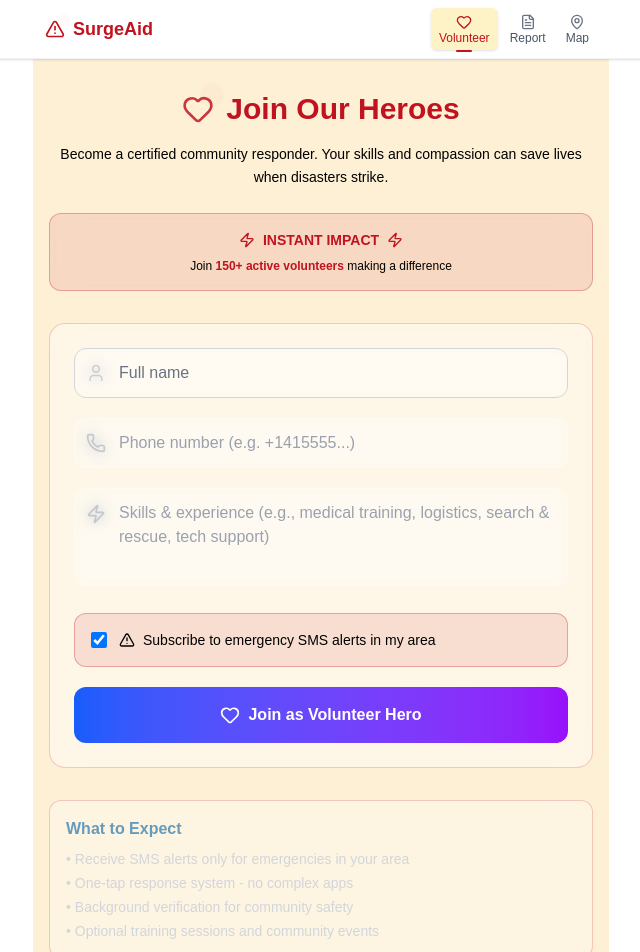
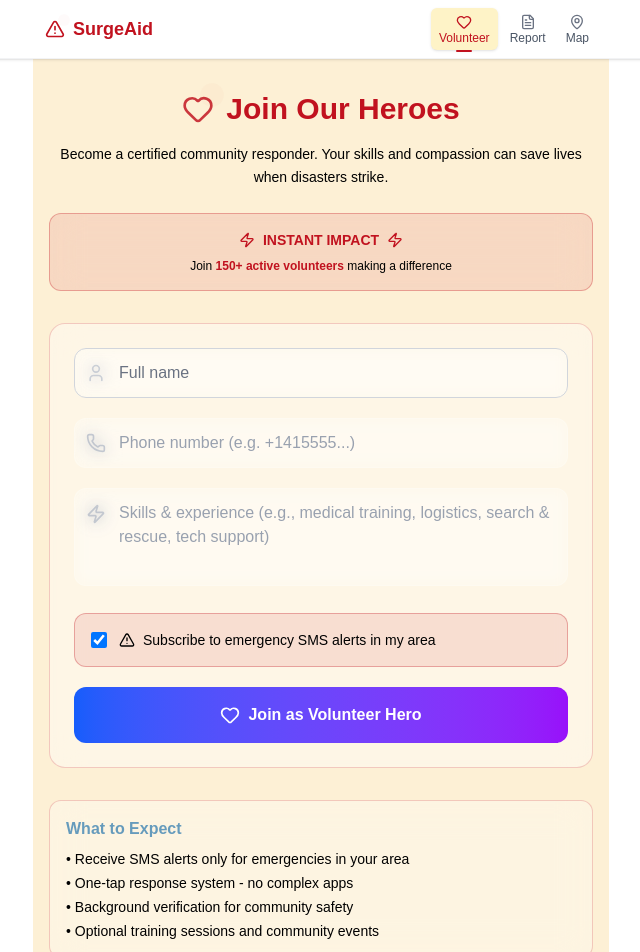
Before and after one commit to Kush1601/SurgeAid, a Next.js app: page /volunteer in a window 1280 px wide. Shown: the top 952 px of the page, without its empty margins (319-959 px from the left). Built offline with nearby package versions, Linux system fonts and the light colour scheme.

Commit message:
fixed colors

```diff
--- a/app/page.js
+++ b/app/page.js
@@ -86,7 +86,7 @@ export default function Home() {
           </div>
 
           {/* Dynamic Stats */}
-          <div className="bg-white/10 backdrop-blur-lg rounded-xl p-4 border border-white/20 mb-8">
+          <div className="backdrop-blur-lg rounded-xl p-4 border mb-8" style={{backgroundColor: 'rgba(255, 255, 255, 0.4)', borderColor: 'rgba(193, 18, 31, 0.2)'}}>
             <div className="grid grid-cols-2 gap-4">
               {stats.map((stat, index) => (
                 <div
--- a/app/volunteer/page.js
+++ b/app/volunteer/page.js
@@ -180,7 +180,7 @@ export default function VolunteerForm() {
         <div className={`mt-8 space-y-4 transform transition-all duration-1000 delay-500 ${isVisible ? 'translate-y-0 opacity-100' : 'translate-y-10 opacity-0'}`}>
           <div className="backdrop-blur-lg rounded-xl p-4 border" style={{backgroundColor: 'rgba(255, 255, 255, 0.3)', borderColor: 'rgba(193, 18, 31, 0.2)'}}>
             <h3 className="font-semibold mb-2" style={{color: '#669bbc'}}>What to Expect</h3>
-            <ul className="text-gray-300 text-sm space-y-1">
+            <ul className="text-black text-sm space-y-1">
               <li>• Receive SMS alerts only for emergencies in your area</li>
               <li>• One-tap response system - no complex apps</li>
               <li>• Background verification for community safety</li>
```
